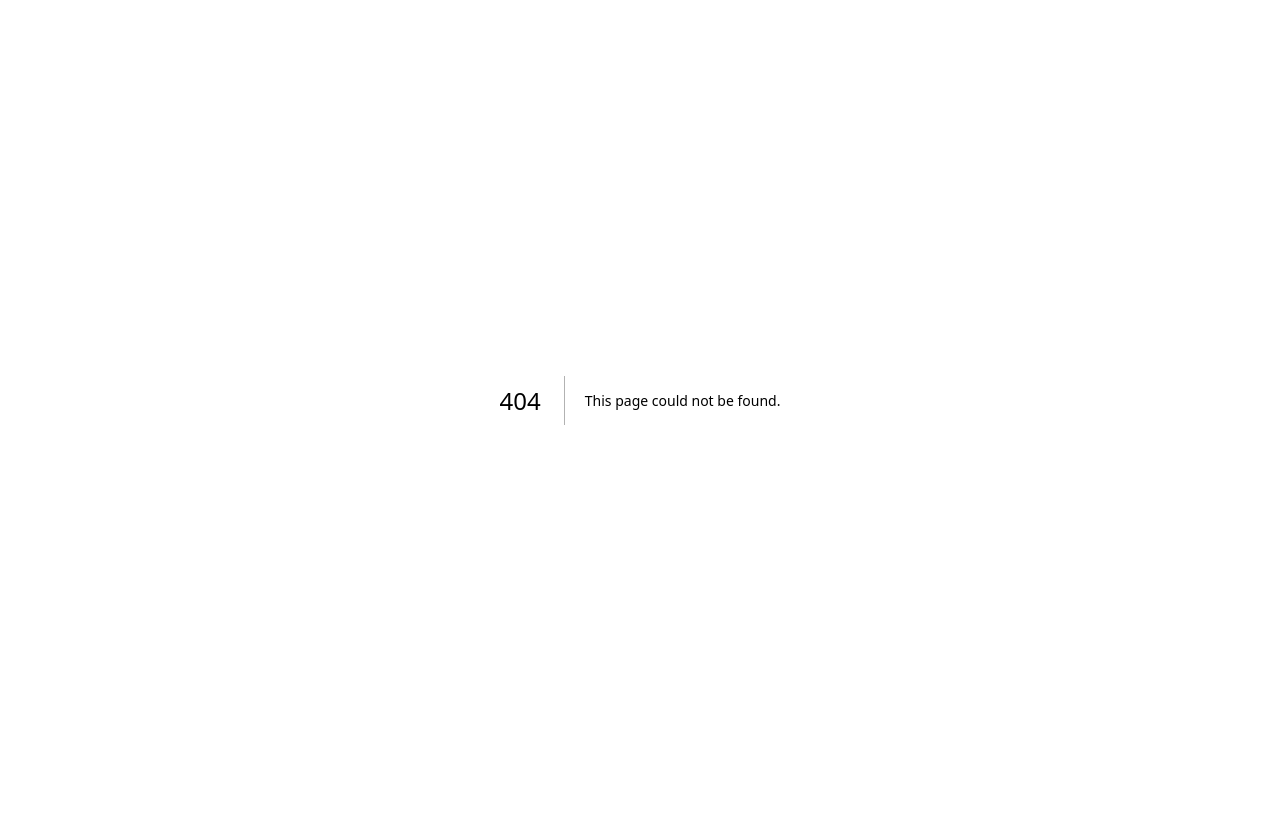
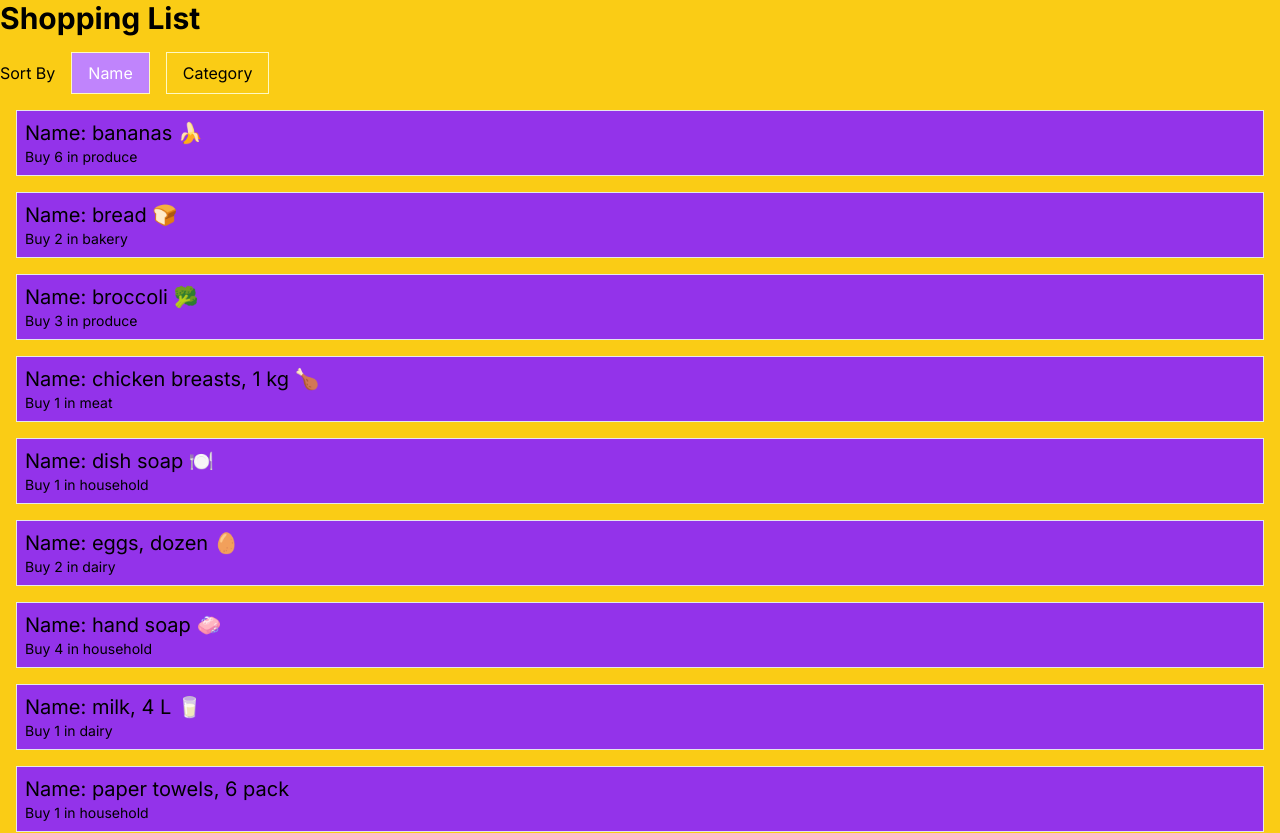
Before and after one commit to Aaron-1303/cprg306-assignments, a Next.js app in the folder cprg306-assignments/: page /week-5 in a window 1280 px wide. Before the commit this address had no page. Shown: the top 833 px of the page. Before the commit the page ends 800 px from the top, so only its background shows below. Built offline with nearby package versions, Linux system fonts and the light colour scheme.

Commit message:
Add files via upload

```diff
--- /dev/null
+++ b/cprg306-assignments/app/week-5/item-list.js
@@ -0,0 +1,52 @@
+'use client';
+
+import React , {useState} from "react";
+import jsonItem from "./items.json";
+import Item from "./item";
+
+const ItemList = ()=>{
+    // console.log(jsonItem)
+const [sortBy, setSortBy] = useState("name")
+
+const sortedItems = [...jsonItem].sort((a,b)=>{
+if (sortBy==="name"){
+    return a.name.localeCompare(b.name);
+}
+else if(sortBy==="category"){
+    return a.category.localeCompare(b.category);
+
+}
+return 0;
+});
+
+
+
+
+return (
+    <div>
+        <main>
+            <span className="mr-4">Sort By</span>
+            <button
+             onClick={()=> {setSortBy("name")}}
+             className={`border border-yellow-100  px-4 py-2 mr-4 ${sortBy === "name" ? "bg-purple-400 text-white" : ""}`}
+             > Name</button>
+
+
+            <button onClick={()=> {setSortBy("category")}}
+             className={`border border-yellow-100 px-4 py-2 mr-4 ${sortBy === "category" ? "bg-purple-400 text-white" : ""}`}
+
+
+            > Category</button>
+
+
+        </main>
+    <ul className="inline">
+      {sortedItems.map((item, index) => (
+        <Item key={index} {...item} />
+      ))}
+    </ul>
+    </div>
+  );
+      }
+
+export default ItemList;
--- /dev/null
+++ b/cprg306-assignments/app/week-5/item.js
@@ -0,0 +1,15 @@
+// Item.js
+
+import React from 'react';
+
+const Item = ({name, quantity, category}) => {
+  return (
+    <ul className='border p-2 m-4 bg-purple-600 text-black'>
+        <li className='text-xl '  >Name: {name}</li>
+        <li className='text-sm ' >Buy {quantity} in {category}</li>
+{/* {console.log("Hello World")} */}
+    </ul>
+  );
+};
+
+export default Item;
--- /dev/null
+++ b/cprg306-assignments/app/week-5/items.json
@@ -0,0 +1,74 @@
+[
+    {
+      "id": "1h2GJKH12gkHG31h1H",
+      "name": "milk, 4 L 🥛",
+      "quantity": 1,
+      "category": "dairy"
+    },
+    {
+      "id": "2KJH3k2j3H1k2J3K1H",
+      "name": "bread 🍞",
+      "quantity": 2,
+      "category": "bakery"
+    },
+    {
+      "id": "3h2KJH3k2j3H1k2J3",
+      "name": "eggs, dozen 🥚",
+      "quantity": 2,
+      "category": "dairy"
+    },
+    {
+      "id": "4k2J3K1H2GJKH12gk",
+      "name": "bananas 🍌",
+      "quantity": 6,
+      "category": "produce"
+    },
+    {
+      "id": "5H1h1H2KJH3k2j3H",
+      "name": "broccoli 🥦",
+      "quantity": 3,
+      "category": "produce"
+    },
+    {
+      "id": "6H1k2J3K1H2GJKH1",
+      "name": "chicken breasts, 1 kg 🍗",
+      "quantity": 1,
+      "category": "meat"
+    },
+    {
+      "id": "7gkHG31h1H2KJH3k",
+      "name": "pasta sauce 🍝",
+      "quantity": 3,
+      "category": "canned goods"
+    },
+    {
+      "id": "8j3H1k2J3K1H2GJK",
+      "name": "spaghetti, 454 g 🍝",
+      "quantity": 2,
+      "category": "dry goods"
+    },
+    {
+      "id": "9H12gkHG31h1H2KJ",
+      "name": "toilet paper, 12 pack 🧻",
+      "quantity": 1,
+      "category": "household"
+    },
+    {
+      "id": "10H3k2j3H1k2J3K1",
+      "name": "paper towels, 6 pack",
+      "quantity": 1,
+      "category": "household"
+    },
+    {
+      "id": "11k2J3K1H2GJKH12",
+      "name": "dish soap 🍽️",
+      "quantity": 1,
+      "category": "household"
+    },
+    {
+      "id": "12GJKH12gkHG31h1",
+      "name": "hand soap 🧼",
+      "quantity": 4,
+      "category": "household"
+    }
+  ]
--- /dev/null
+++ b/cprg306-assignments/app/week-5/page.js
@@ -0,0 +1,18 @@
+// page.js
+
+import React from 'react';
+import ItemList from './item-list';
+
+const Page = () => {
+  return (
+    <div className="bg-yellow-400 min-h-screen">
+      {/*/ background changes yet to be made*/}
+    <div className="container mx-auto  ">
+      <h1 className="text-3xl font-bold mb-4">Shopping List</h1>
+      <ItemList />
+    </div>
+     </div>
+  );
+};
+
+export default Page;
```
